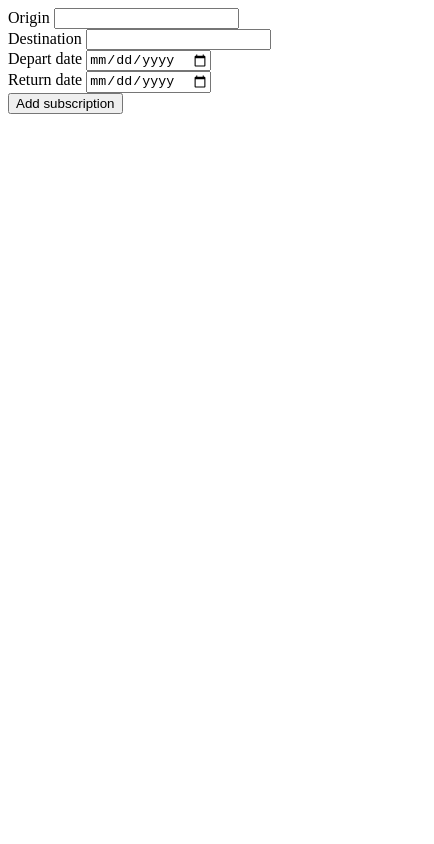
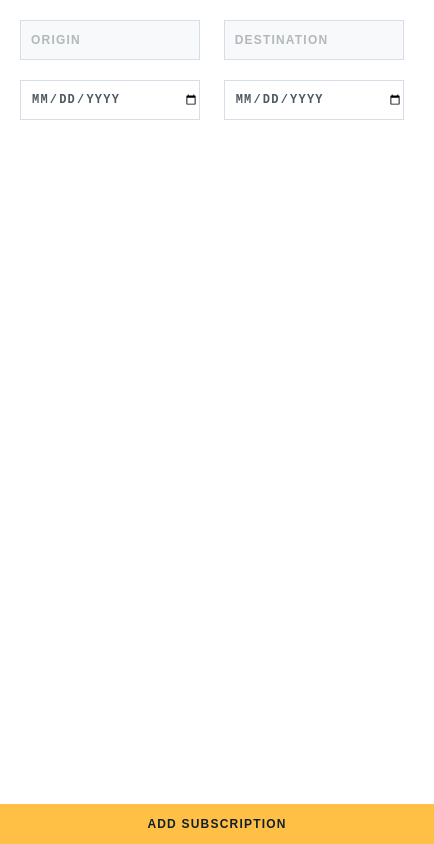
Before and after one commit to mutt-app/mutt, an Electron app: page app/addSubscription.html in a window 434 px wide. Drawn offline with nearby package versions, Linux system fonts and the light colour scheme.

Commit message:
add subs

```diff
--- a/app/addSubscription.html
+++ b/app/addSubscription.html
@@ -3,27 +3,100 @@
 <head>
     <meta charset="UTF-8">
     <title>Add subscription</title>
+    <link href="https://fonts.googleapis.com/css?family=Open+Sans" rel="stylesheet">
+    <style>
+        html {
+            box-sizing: border-box;
+            font-family: 'Open Sans', sans-serif;
+            font-style: normal;
+            font-weight: 600;
+            font-size: 14px;
+            color: #122129;
+        }
+
+        *, *:before, *:after {
+            box-sizing: inherit;
+            margin: 0;
+            padding: 0;
+        }
+
+        body {
+            min-height: 100vh;
+            min-width: 100vw;
+        }
+
+        button {
+            display: block;
+            position: fixed;
+            height: 40px;
+            left: 0;
+            right: 0;
+            bottom: 0;
+            background: #FFC045;
+            border: none;
+            cursor: pointer;
+            text-align: center;
+            transition: background 250ms ease-in-out, transform 150ms ease;
+            width: 100%;
+            font-style: normal;
+            font-weight: 600;
+            font-size: 12px;
+            line-height: 16px;
+            letter-spacing: 0.1em;
+            text-transform: uppercase;
+            color: #122129;
+        }
+
+        input {
+            display: inline-block;
+            width: 180px;
+            height: 40px;
+            background: #FFFFFF;
+            border: 1px solid #D7DDE9;
+            box-sizing: border-box;
+            margin: 10px;
+            padding-left: 10px;
+
+            font-style: normal;
+            font-weight: 600;
+            font-size: 12px;
+            line-height: 16px;
+            letter-spacing: 0.1em;
+            text-transform: uppercase;
+            color: #4D595F;
+        }
+
+        input:placeholder-shown {
+            background: #F7F9FA;
+        }
+
+        input::placeholder {
+            font-style: normal;
+            font-weight: 600;
+            font-size: 12px;
+            line-height: 16px;
+            letter-spacing: 0.1em;
+            text-transform: uppercase;
+            color: #4D595F;
+            opacity: 0.4;
+        }
+
+        form {
+            padding: 10px;
+        }
+    </style>
 </head>
 <body>
 <form>
-    <div>
-        <label>Origin</label>
-        <input type="text" name="origin" id="origin">
-    </div>
-    <div>
-        <label>Destination</label>
-        <input type="text" name="destination" id="destination">
-    </div>
-    <div>
-        <label>Depart date</label>
-        <input type="date" name="depart_date" id="depart_date">
-    </div>
-    <div>
-        <label>Return date</label>
-        <input type="date" name="return_date" id="return_date">
-    </div>
+    <input type="text" name="origin" id="origin" placeholder="origin">
+    <input type="text" name="destination" id="destination" placeholder="destination">
+    <input type="date" name="depart_date" id="depart_date" placeholder="depart_date">
+    <input type="date" name="return_date" id="return_date" placeholder="return_date">
     <button type="submit" id="add_subscription">Add subscription</button>
 </form>
+
+<div id="root"></div>
+
 <script>
   require('./addSubscription.js')
   require('./subscriptionForm.js')
--- a/app/addSubscription.js
+++ b/app/addSubscription.js
@@ -5,21 +5,20 @@ const path = require('path')
 
 let addWindow
 
-
 // Handle create add window
 function createAddWindow(){
   // Create the add window.
   addWindow = new BrowserWindow({
-    width: 800,
-    height: 600,
-    title: 'Add new travel subscription',
+    width: 434,
+    height: 211,
+    title: 'Add new subscription',
     webPreferences: {
       nodeIntegration: true
     }
   })
   // and load the index.html of the app.
   addWindow.loadURL(url.format({
-    pathname: path.join(__dirname, '../addSubscription.html'),
+    pathname: path.join(__dirname, './addSubscription.html'),
     protocol: 'file:',
     slashes: true
   }))
--- a/app/subscriptionForm.js
+++ b/app/subscriptionForm.js
@@ -1,4 +1,4 @@
-const {ipcRenderer} = require('electron/electron')
+const {ipcRenderer, remote} = require('electron')
 const $ = require('jquery')
 
 const form = document.querySelector('form')
@@ -7,5 +7,7 @@ form.addEventListener('submit', submitForm)
 function submitForm(e) {
   e.preventDefault()
   ipcRenderer.send('add_subscription', $(e.target).serializeArray())
+  const window = remote.getCurrentWindow()
+  window.close()
   return true
 }
```
Also changed, not shown: app/index.html (+7 -4 lines), app/index.js (+4 -11 lines), app/icons/add.svg (renamed from app/icons/Add.svg), 1 other file.
